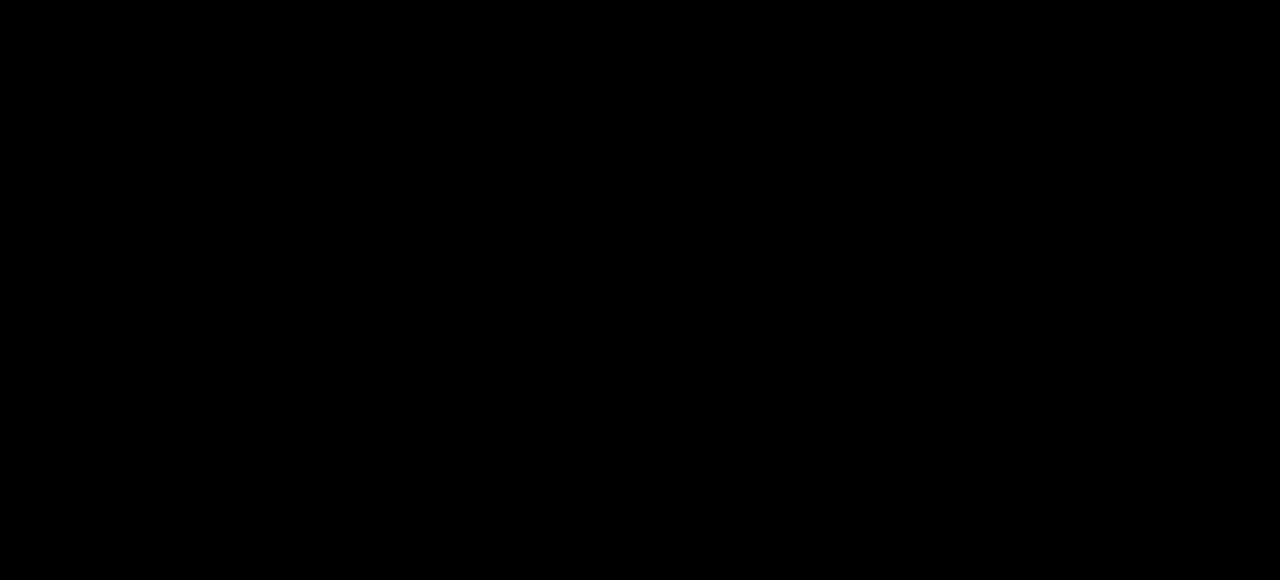
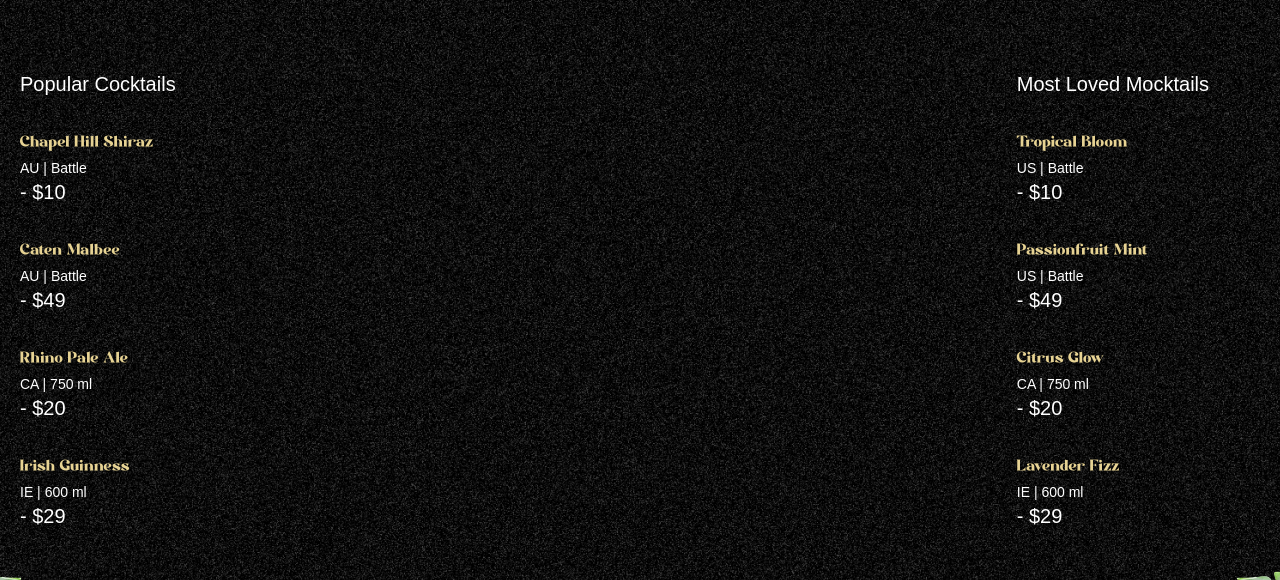
Before and after one commit to hugochooqu/gsap-drink, a React (Vite) app: page / in a window 1280 px wide. Shown: the part 890-1470 px from the top of the page. Built offline with nearby package versions, Linux system fonts and the light colour scheme; a web font is replaced by a local one.

Commit message:
implement cocktail section

```diff
--- a/src/App.jsx
+++ b/src/App.jsx
@@ -2,6 +2,7 @@
 import { ScrollTrigger, SplitText } from "gsap/all"
 import Navbar from "./components/Navbar"
 import Hero from "./components/Hero"
+import Cocktails from "./components/Cocktails"
 
 gsap.registerPlugin(ScrollTrigger, SplitText)
 
@@ -10,7 +11,7 @@
     <main>
       <Navbar />
       <Hero />
-      <div className="h-[100dvh] bg-black"></div>
+      <Cocktails />
     </main>
   )
 }
--- /dev/null
+++ b/src/components/Cocktails.jsx
@@ -0,0 +1,62 @@
+import React from 'react'
+import { cocktailLists, mockTailLists } from '../../constants'
+import { useGSAP } from '@gsap/react'
+import gsap from 'gsap'
+
+const Cocktails = () => {
+    useGSAP(() => {
+        const parallaxTimeline = gsap.timeline({
+            scrollTrigger: {
+                trigger: '#cocktails',
+                start: 'top 30%',
+                end: 'bottom 80%',
+                scrub: true,
+            },
+        })
+
+        parallaxTimeline
+            .from('#c-left-leaf', { x: -100, y: 100 })
+            .from('#c-right-leaf', { x: 100, y: 100 } )
+    })
+  return (
+    <section id='cocktails' className='noisy'>
+        <img src='/images/cocktail-left-leaf.png' alt='left leaf' id='c-left-leaf' />
+        <img src='/images/cocktail-right-leaf.png' alt='right leaf' id='c-right-leaf' />
+
+        <div className='list'>
+            <div className='popular'>
+                <h2 >Popular Cocktails</h2>
+
+                <ul>
+                    {cocktailLists.map(({name, country, detail, price}) => (
+                        <li key={name}>
+                            <div className='md:me-28'>
+                                <h3>{name}</h3>
+                                <p>{country} | {detail}</p>
+                                <span>- {price}</span>
+                            </div>
+                        </li>
+                    ))}
+                </ul>
+            </div>
+            <div className='loved'>
+                <h2 >Most Loved Mocktails</h2>
+
+                <ul>
+                    {mockTailLists.map(({name, country, detail, price}) => (
+                        <li key={name}>
+                            <div className='me-28'>
+                                <h3>{name}</h3>
+                                <p>{country} | {detail}</p>
+                                <span>- {price}</span>
+                            </div>
+                        </li>
+                    ))}
+                </ul>
+            </div>
+        </div>
+    </section>
+  )
+}
+
+export default Cocktails
```
